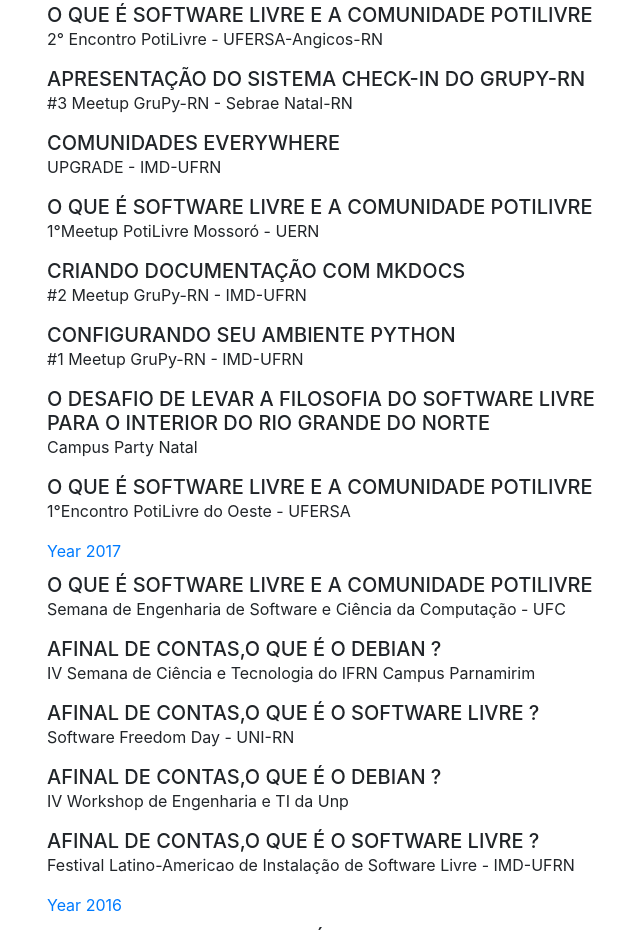
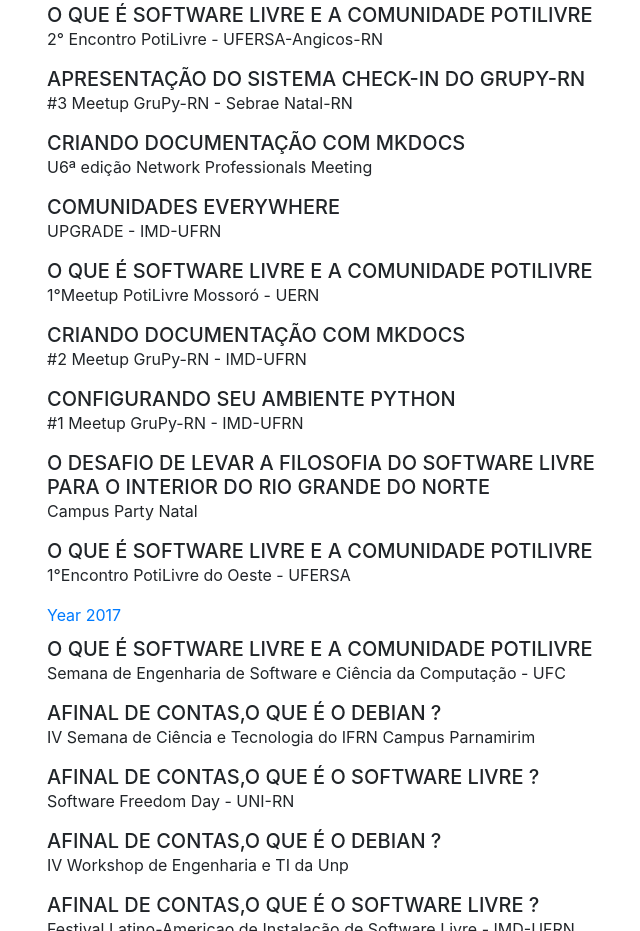
Before and after one commit to allythy/curriculum, a website with bundled scripts: page index.html in a window 1280 px wide. Shown: the part 4371-5302 px from the top of the page, without its empty margins (273-913 px from the left). Built offline with nearby package versions, Linux system fonts and the light colour scheme; a web font is replaced by a local one.

Commit message:
Adding lecture

```diff
--- a/index.html
+++ b/index.html
@@ -288,6 +288,9 @@
                 <h5 class="mb-0">Apresentação do sistema Check-in do Grupy-RN</h5>
                 <p>#3 Meetup GruPy-RN - Sebrae Natal-RN</p>
 
+                <h5 class="mb-0">Criando documentação com MkDocs</h5>
+                <p>U6ª edição Network Professionals Meeting</p>
+
                 <h5 class="mb-0">Comunidades Everywhere</h5>
                 <p>UPGRADE - IMD-UFRN</p>
 
```
